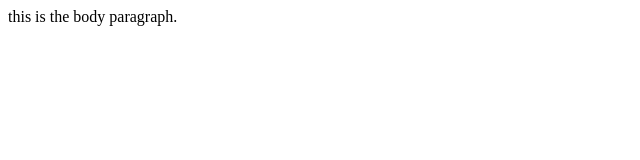
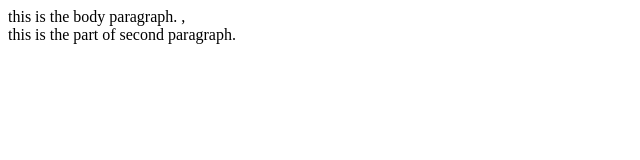
Before and after one commit to MRRahman16/NewWork, a plain HTML site: page index.html in a window 1280 px wide. Shown: the whole page, without its empty margins (0-640 px from the left). Drawn offline with Linux system fonts and the light colour scheme.

Commit message:
Add new line

```diff
--- a/index.html
+++ b/index.html
@@ -1,3 +1,4 @@
 <p>
-    this is the body paragraph.
+    this is the body paragraph. ,<br>
+    this is the part of second paragraph.
 </p>
```
